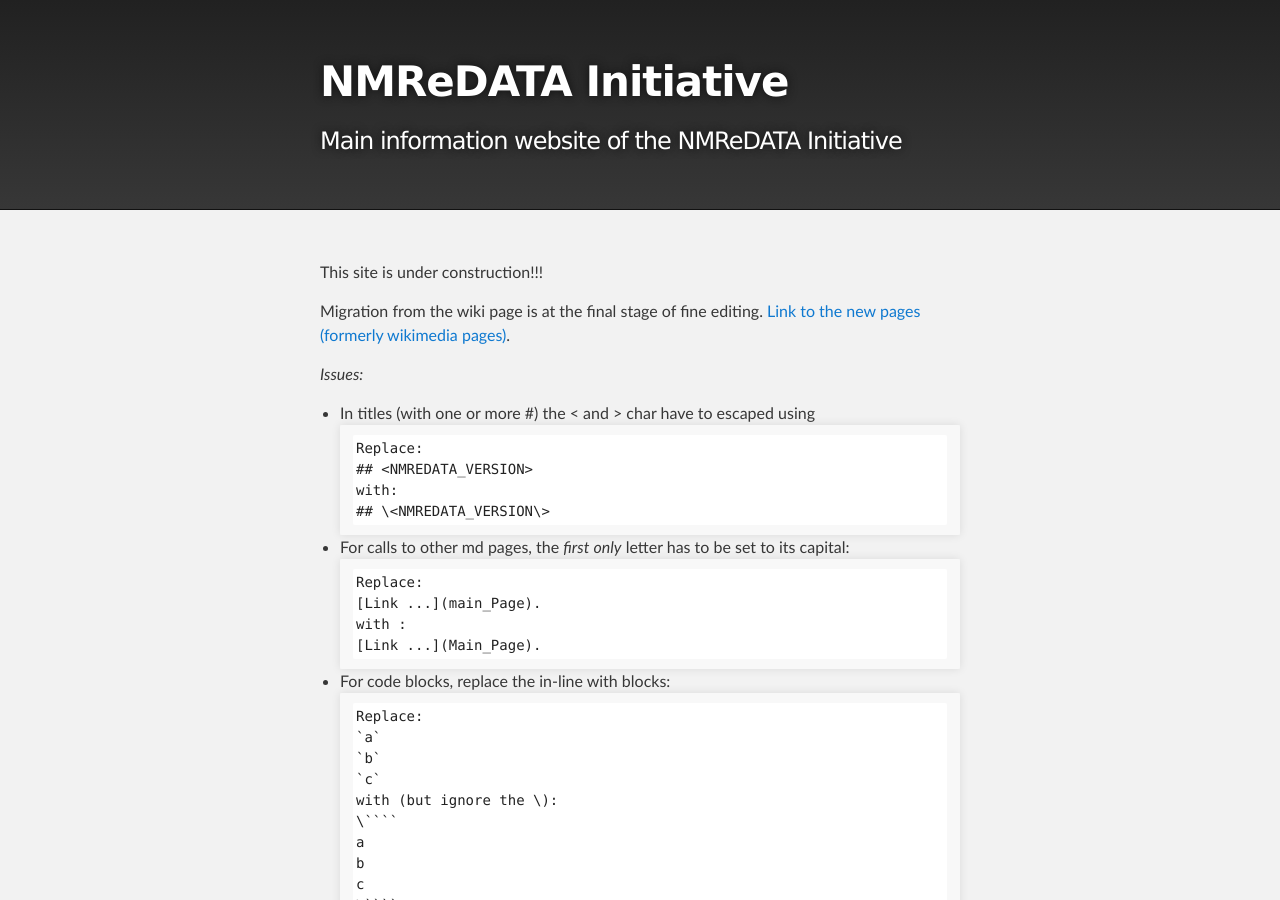
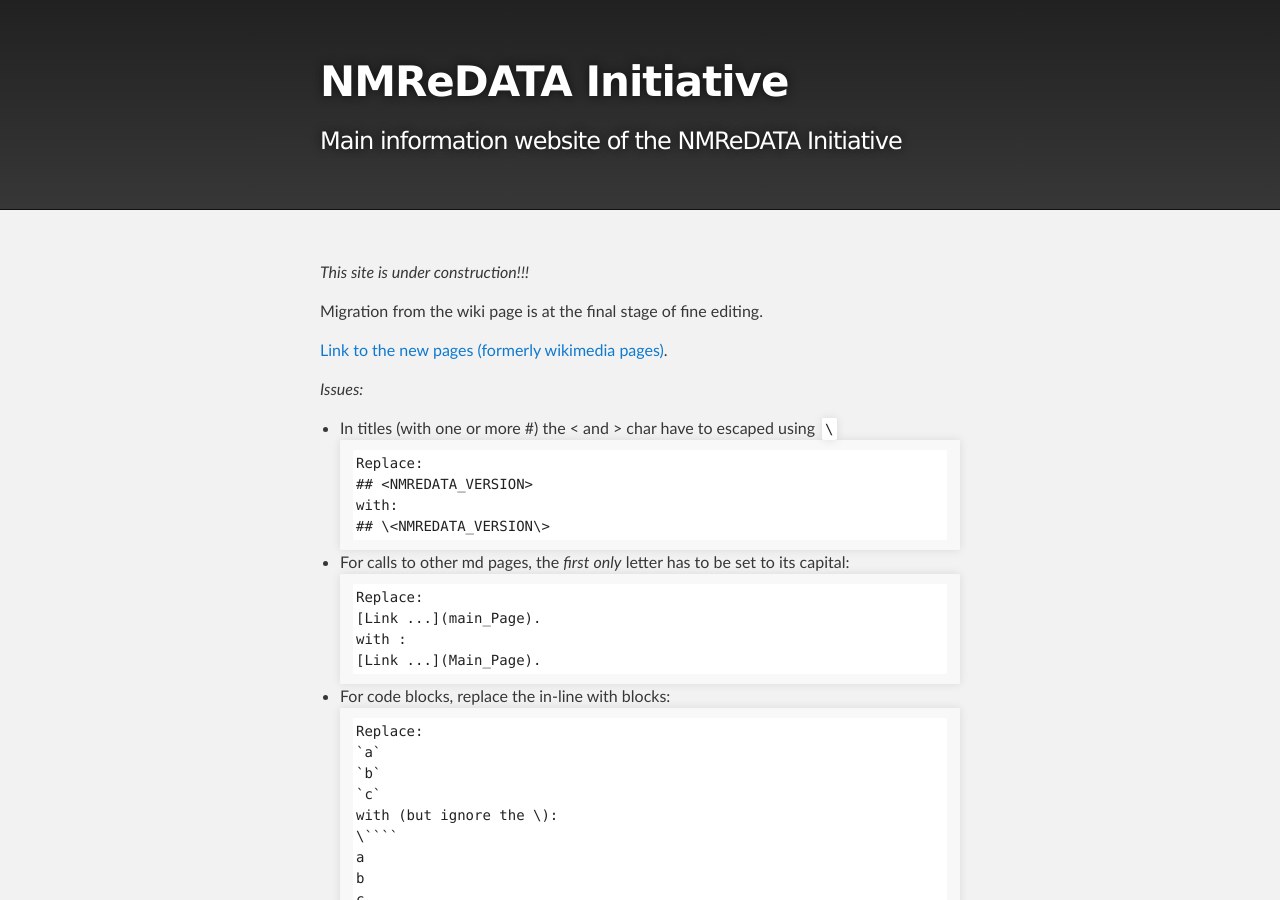
Before and after one commit to NMReDATAInitiative/NMReDATAInitiative.github.io, a Jekyll site: the page built from index.md, in a window 1280 px wide and 900 px high. Built offline with Jekyll 4.4.1, drawn with Linux system fonts in a browser that asks for light colours.

Commit message:
chore: fixed file name and other compatibility problems

`````diff
--- a/index.md
+++ b/index.md
@@ -1,14 +1,15 @@
 ---
 layout: default
 ---
-This site is under construction!!!
+*This site is under construction!!!*
 
 Migration from the wiki page is at the final stage of fine editing.
+
 [Link to the new pages (formerly wikimedia pages)](./former-wiki/Main_Page.md).
 
 *Issues:*
 
-- In titles (with one or more #) the < and > char have to escaped using \\
+- In titles (with one or more #) the < and > char have to escaped using `\`
 ````
 Replace:
 ## <NMREDATA_VERSION>
`````
